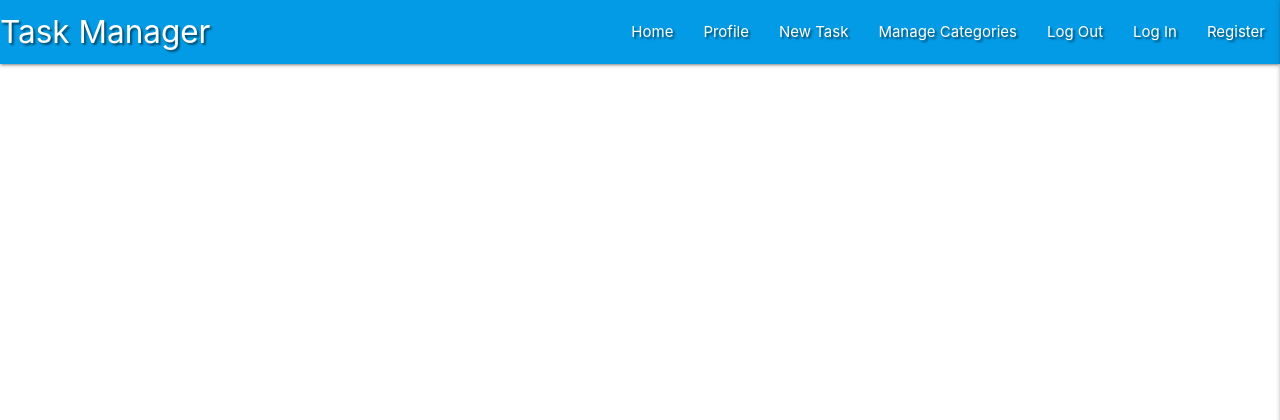
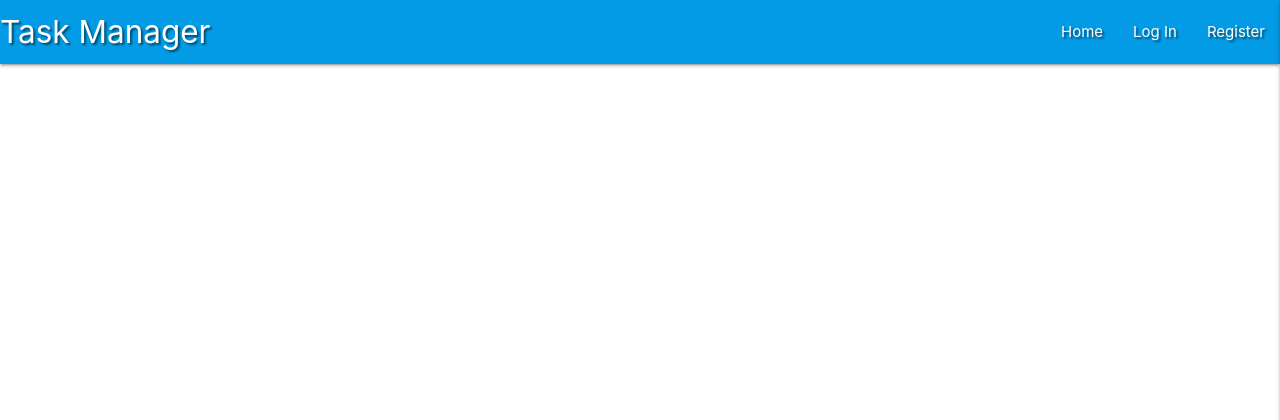
Before and after one commit to etiennedevaux/MongoProject, a Python web app: template templates/base.html in a window 1280 px wide. Shown: the top 420 px of the page. Run offline with Jinja, Linux system fonts and the light colour scheme; the template is opened without the code that fills it, so the values that code supplies are empty; some libraries are stand-ins or nearby versions.

Commit message:
Update base.html

```diff
--- a/templates/base.html
+++ b/templates/base.html
@@ -21,12 +21,15 @@
 				<a href="#" data-target="mobile-demo" class="sidenav-trigger right"><i class="fas fa-bars"></i></a>
 				<ul class="right hide-on-med-and-down">
 					<li><a href="{{ url_for('get_tasks') }}">Home</a></li>
-					<li><a href="#">Profile</a></li>
+                    {% if session.user %}
+                        <li><a href="{{ url_for('profile', username=session['user']) }}">Profile</a></li>
                         <li><a href="#">New Task</a></li>
                         <li><a href="#">Manage Categories</a></li>
-					<li><a href="#">Log Out</a></li>
-					<li><a href="#">Log In</a></li>
+                        <li><a href="{{ url_for('logout') }}">Log Out</a></li>
+                    {% else %}
+                        <li><a href="{{ url_for('login') }}">Log In</a></li>
                         <li><a href="{{ url_for('register') }}">Register</a></li>
+                    {% endif %}
 				</ul>
 			</div>
 		</nav>
@@ -35,12 +38,15 @@
 		<ul class="sidenav" id="mobile-demo">
             <li><h4 class="center-align light-blue-text text-darken 4">Task Manager</h4></li>
             <li><a href="{{ url_for('get_tasks') }}">Home</a></li>
-            <li><a href="#">Profile</a></li>
+            {% if session.user %}
+                <li><a href="{{ url_for('profile', username=session['user']) }}">Profile</a></li>
                 <li><a href="#">New Task</a></li>
                 <li><a href="#">Manage Categories</a></li>
-            <li><a href="#">Log Out</a></li>
-            <li><a href="#">Log In</a></li>
+                <li><a href="{{ url_for('logout') }}">Log Out</a></li>
+            {% else %}
+                <li><a href="{{ url_for('login') }}">Log In</a></li>
                 <li><a href="{{ url_for('register') }}">Register</a></li>
+            {% endif %}
 		</ul>
 	</header>
 
```
Lines whose indentation alone changed are shown as unchanged.
